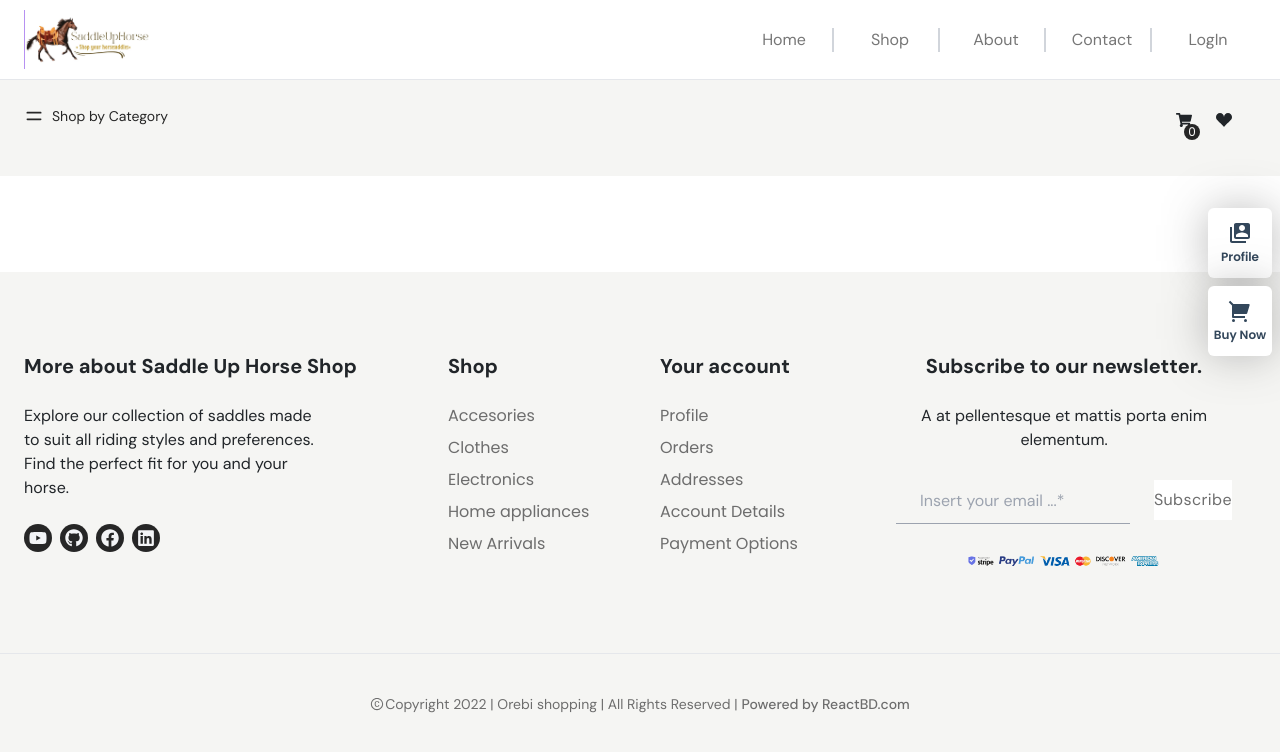
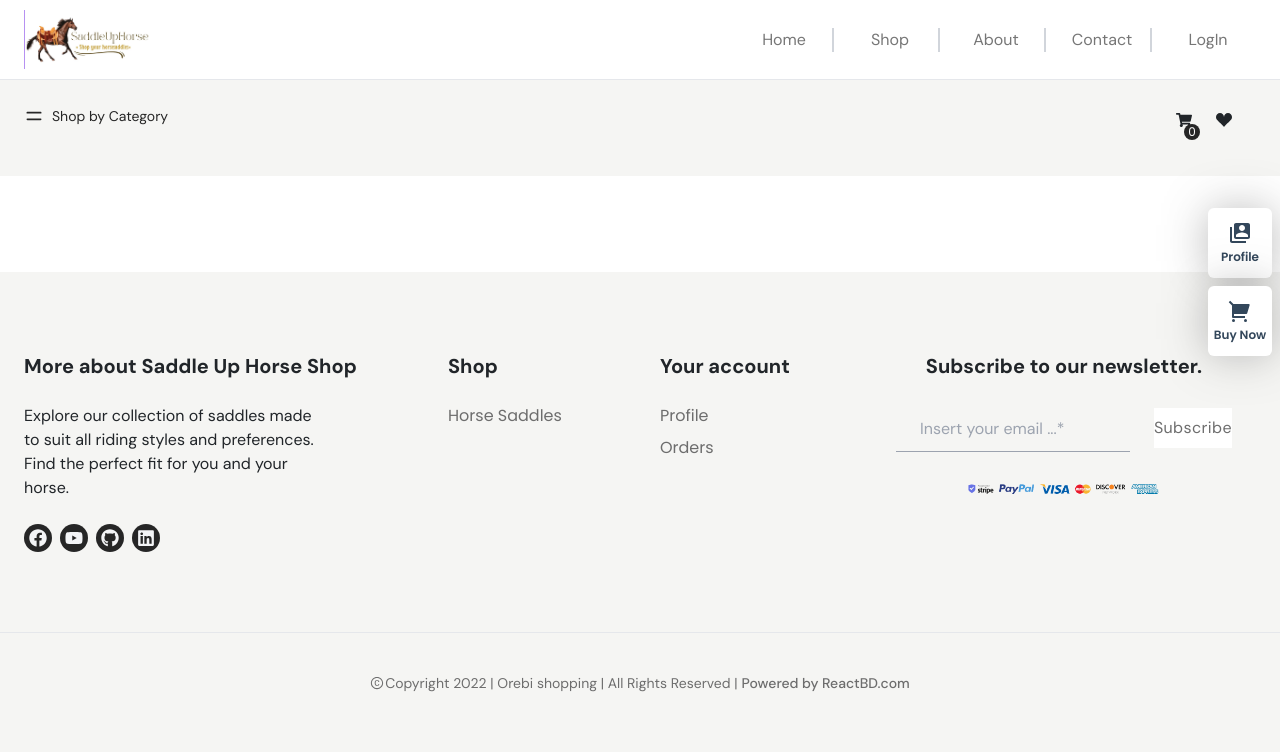
Before and after one commit to RoyNyaga/horsesaddles, a React (Create React App) app: page /new-order in a window 1280 px wide. Shown: the top 752 px of the page. Built offline with nearby package versions, Linux system fonts and the light colour scheme.

Commit message:
clean up

```diff
--- a/src/App.js
+++ b/src/App.js
@@ -11,7 +11,6 @@ import FooterBottom from "./components/home/Footer/FooterBottom";
 import Header from "./components/home/Header/Header";
 import HeaderBottom from "./components/home/Header/HeaderBottom";
 import SpecialCase from "./components/SpecialCase/SpecialCase";
-import About from "./pages/About/About";
 import SignIn from "./pages/Account/SignIn";
 import SignUp from "./pages/Account/SignUp";
 import Cart from "./pages/Cart/Cart";
@@ -50,7 +49,7 @@ const Layout = () => {
   // Memoize setUserLogin to prevent re-creation on every render
   const setUserLogin = useCallback(async () => {
     const { data: { user } } = await supabase.auth.getUser();
-    console.log({ user });
+
     if (user) {
       setIsLoggedIn(true);
       setCurrentUser(user);
@@ -94,7 +93,6 @@ const router = createBrowserRouter(
         {/* ==================== Header Navlink Start here =================== */}
         <Route index element={<Home />}></Route>
         <Route path="/shop" element={<Shop />}></Route>
-        <Route path="/about" element={<About />}></Route>
         <Route path="/contact" element={<Contact />}></Route>
         <Route path="/journal" element={<Journal />}></Route>
         <Route path="/dashboard" element={<Dashboard />}></Route>
--- a/src/components/home/Footer/Footer.js
+++ b/src/components/home/Footer/Footer.js
@@ -34,9 +34,18 @@ const Footer = () => {
           <FooterListTitle title=" More about Saddle Up Horse Shop" />
           <div className="flex flex-col gap-6">
             <p className="text-base w-full xl:w-[80%]">
-            Explore our collection of saddles made to suit all riding styles and preferences. Find the perfect fit for you and your horse.
+              Explore our collection of saddles made to suit all riding styles and preferences. Find the perfect fit for you and your horse.
             </p>
             <ul className="flex items-center gap-2">
+              <a
+                href="https://web.facebook.com/profile.php?id=61559180260189&mibextid=LQQJ4d&_rdc=1&_rdr"
+                target="_blank"
+                rel="noreferrer"
+              >
+                <li className="w-7 h-7 bg-primeColor text-gray-100 hover:text-white cursor-pointer text-lg rounded-full flex justify-center items-center hover:bg-black duration-300">
+                  <FaFacebook />
+                </li>
+              </a>
               <a
                 href="https://www.youtube.com/@reactjsBD"
                 target="_blank"
@@ -55,15 +64,7 @@ const Footer = () => {
                   <FaGithub />
                 </li>
               </a>
-              <a
-                href="https://www.facebook.com/Noorlalu143/"
-                target="_blank"
-                rel="noreferrer"
-              >
-                <li className="w-7 h-7 bg-primeColor text-gray-100 hover:text-white cursor-pointer text-lg rounded-full flex justify-center items-center hover:bg-black duration-300">
-                  <FaFacebook />
-                </li>
-              </a>
+
               <a
                 href="https://www.linkedin.com/in/noor-mohammad-ab2245193/"
                 target="_blank"
@@ -80,19 +81,7 @@ const Footer = () => {
           <FooterListTitle title="Shop" />
           <ul className="flex flex-col gap-2">
             <li className="font-titleFont text-base text-lightText hover:text-black hover:underline decoration-[1px] decoration-gray-500 underline-offset-2 cursor-pointer duration-300">
-              Accesories
-            </li>
-            <li className="font-titleFont text-base text-lightText hover:text-black hover:underline decoration-[1px] decoration-gray-500 underline-offset-2 cursor-pointer duration-300">
-              Clothes
-            </li>
-            <li className="font-titleFont text-base text-lightText hover:text-black hover:underline decoration-[1px] decoration-gray-500 underline-offset-2 cursor-pointer duration-300">
-              Electronics
-            </li>
-            <li className="font-titleFont text-base text-lightText hover:text-black hover:underline decoration-[1px] decoration-gray-500 underline-offset-2 cursor-pointer duration-300">
-              Home appliances
-            </li>
-            <li className="font-titleFont text-base text-lightText hover:text-black hover:underline decoration-[1px] decoration-gray-500 underline-offset-2 cursor-pointer duration-300">
-              New Arrivals
+              Horse Saddles
             </li>
           </ul>
         </div>
@@ -105,23 +94,11 @@ const Footer = () => {
             <li className="font-titleFont text-base text-lightText hover:text-black hover:underline decoration-[1px] decoration-gray-500 underline-offset-2 cursor-pointer duration-300">
               Orders
             </li>
-            <li className="font-titleFont text-base text-lightText hover:text-black hover:underline decoration-[1px] decoration-gray-500 underline-offset-2 cursor-pointer duration-300">
-              Addresses
-            </li>
-            <li className="font-titleFont text-base text-lightText hover:text-black hover:underline decoration-[1px] decoration-gray-500 underline-offset-2 cursor-pointer duration-300">
-              Account Details
-            </li>
-            <li className="font-titleFont text-base text-lightText hover:text-black hover:underline decoration-[1px] decoration-gray-500 underline-offset-2 cursor-pointer duration-300">
-              Payment Options
-            </li>
           </ul>
         </div>
         <div className="col-span-2 flex flex-col items-center w-full px-4">
           <FooterListTitle title="Subscribe to our newsletter." />
           <div className="w-full">
-            <p className="text-center mb-4">
-              A at pellentesque et mattis porta enim elementum.
-            </p>
             {subscription ? (
               <motion.p
                 initial={{ x: 20, opacity: 0 }}
@@ -157,9 +134,8 @@ const Footer = () => {
             )}
 
             <Image
-              className={`w-[80%] lg:w-[60%] mx-auto ${
-                subscription ? "mt-2" : "mt-6"
-              }`}
+              className={`w-[80%] lg:w-[60%] mx-auto ${subscription ? "mt-2" : "mt-6"
+                }`}
               imgSrc={paymentCard}
             />
           </div>
--- a/src/pages/Cart/Cart.js
+++ b/src/pages/Cart/Cart.js
@@ -30,7 +30,6 @@ const Cart = () => {
     }
   }, [totalAmt]);
 
-  console.log("products", products)
   return (
     <div className="max-w-container mx-auto px-4">
       <Breadcrumbs title="Cart" />
--- a/src/pages/Cart/ItemCard.js
+++ b/src/pages/Cart/ItemCard.js
@@ -8,7 +8,6 @@ import {
 } from "../../redux/orebiSlice";
 
 const ItemCard = ({ item }) => {
-  console.log("item", item)
   const dispatch = useDispatch();
   return (
     <div className="w-full grid grid-cols-5 mb-4 border py-2">
--- a/src/pages/Order/components/form.js
+++ b/src/pages/Order/components/form.js
@@ -1,10 +1,12 @@
 import React, { useState } from 'react'
+import { useNavigate } from 'react-router-dom';
 import supabase from '../../../supabase';
 
 const Form = ({ profile, product_ids }) => {
   const url = new URL(window.location.href);
   const amount = url.searchParams.get("amount");        // "400"
   const deliveryFee = url.searchParams.get("deliver_fee"); // "25"
+  const navigate = useNavigate();
 
   const [formData, setFormData] = useState({
     country: profile.country,
@@ -33,12 +35,17 @@ const Form = ({ profile, product_ids }) => {
   const handleSubmit = async (e) => {
     e.preventDefault();
     console.log("form data", formData)
-    const { data, error } = await supabase.from('order_horsesaddle').insert([formData]);
+    const { data, error } = await supabase.from('order_horsesaddle')
+    .insert([formData])
+    .select();
     if (error) {
       console.error('Error inserting data:', error.message);
     } else {
-      console.log('Data inserted successfully:', data);
-      alert('Order placed successfully!');
+      navigate(`/orders/${data[0].id}`, {
+        state: {
+          order: data[0],
+        },
+      });
     }
   };
 
--- a/src/pages/Order/components/orderCard.js
+++ b/src/pages/Order/components/orderCard.js
@@ -22,9 +22,9 @@ const OrderCard = ({ order }) => {
       <div onClick={linkToOrderShowPage}>
         <p className='d-flex justify-content-between'><span>Planced on: </span> <span>{order.created_at}</span></p>
         <p className='d-flex justify-content-between'><span>Number of items: </span><span>{getTotalQuantity(order.product_ids)}</span></p>
-        <p className='d-flex justify-content-between'><span>Delivery fee: </span><span>{order.delivery_fee}</span></p>
-        <p className='d-flex justify-content-between'><span>Product cost: </span> <span>{order.amount}</span></p>
-        <p className='d-flex justify-content-between'><span>Total cost: </span><span>{order.total_amount}</span></p>
+        <p className='d-flex justify-content-between'><span>Delivery fee: </span><span>${order.delivery_fee}</span></p>
+        <p className='d-flex justify-content-between'><span>Product cost: </span> <span>${order.amount}</span></p>
+        <p className='d-flex justify-content-between'><span>Total cost: </span><span>${order.total_amount}</span></p>
       </div>
     </div>
   )
```
Also changed, not shown: src/pages/Order/newOrderPage.js (+12 -12 lines).
